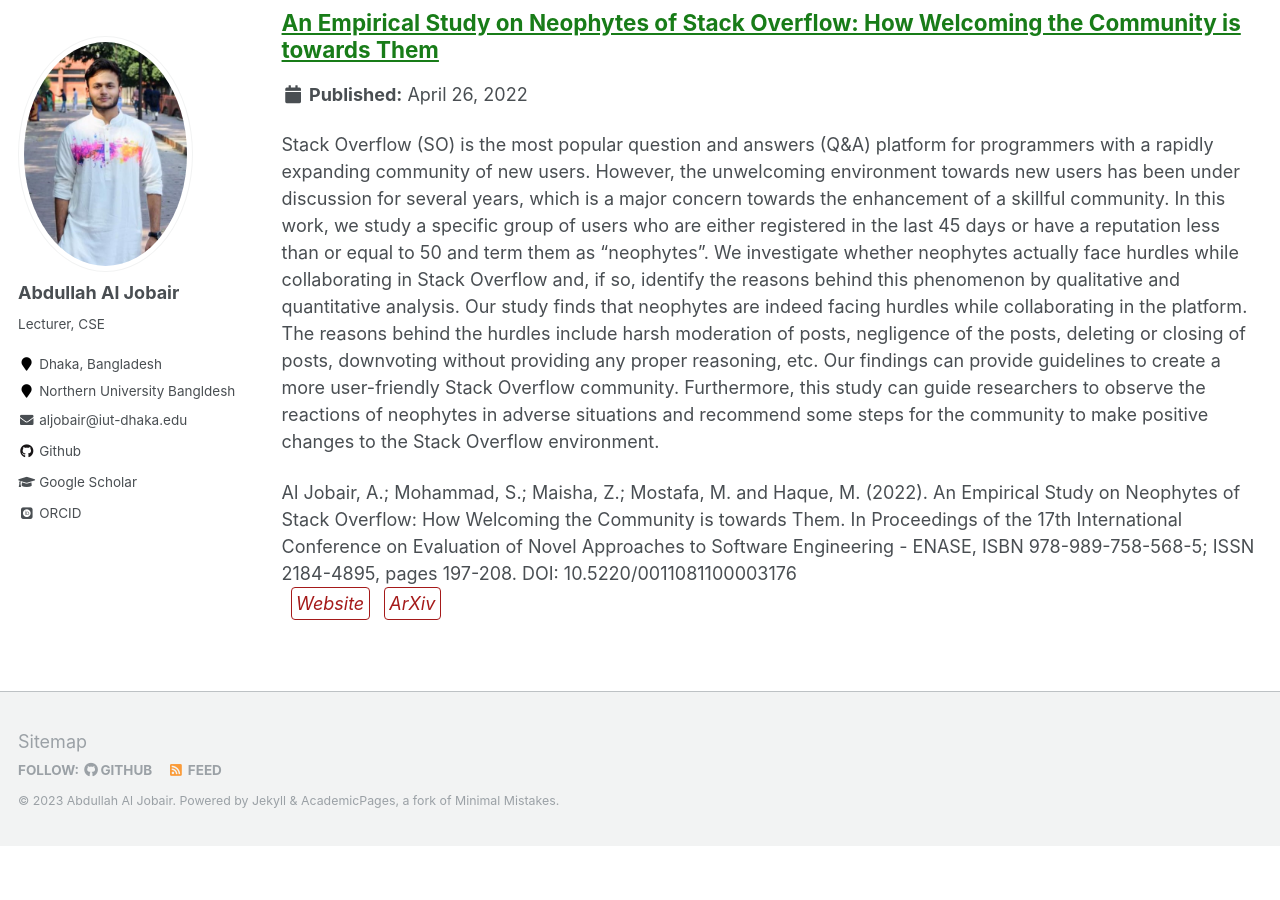
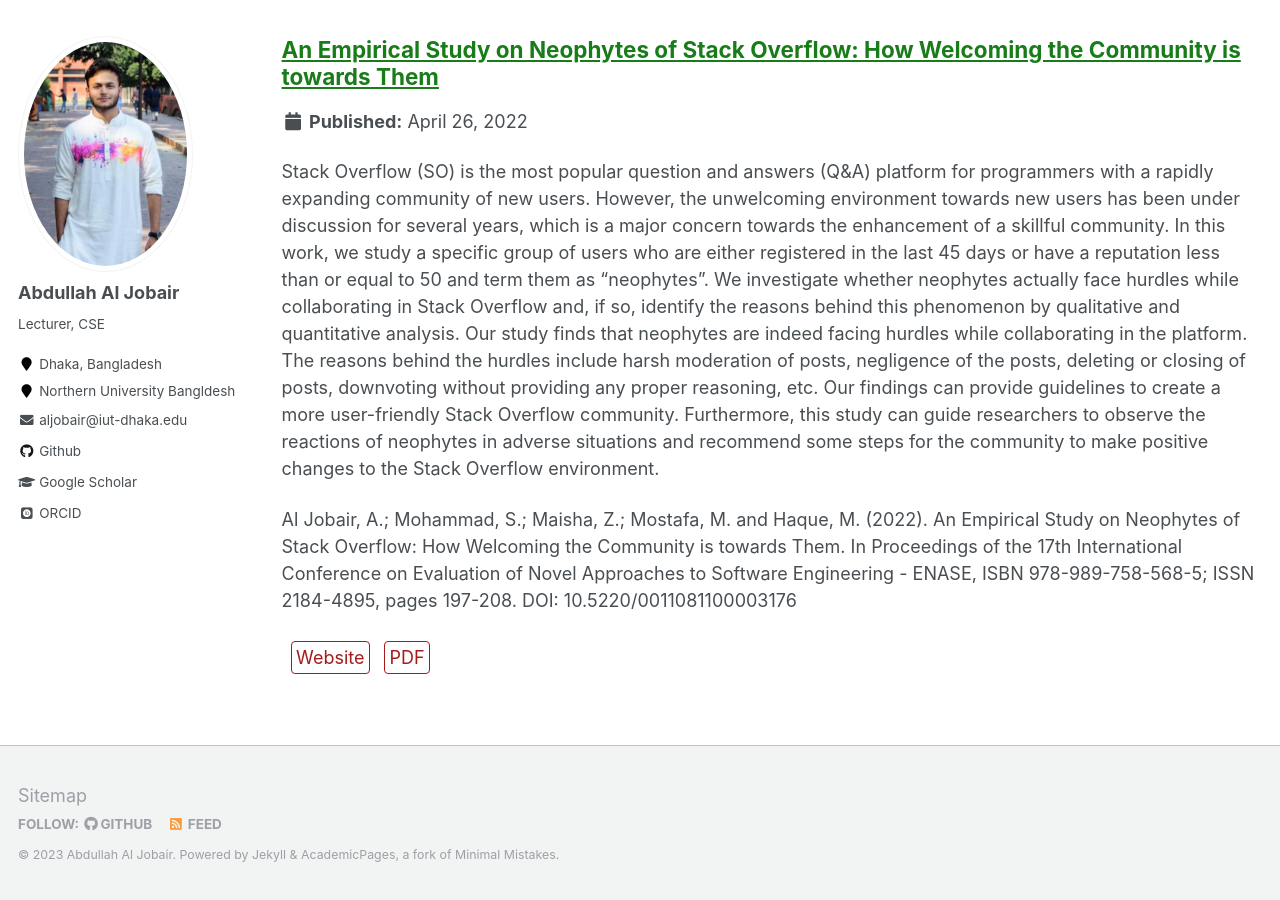
Before and after one commit to Abdullah-Al-Jubair/abdullah-al-jubair.github.io, a Jekyll site: the page built from _pages/research.md, in a window 1280 px wide and 900 px high, scrolled down 751 px. Built offline with Jekyll 4.4.1, drawn with Linux system fonts in a browser that asks for light colours; some web fonts are replaced; before the commit the page ends 1597 px from its top, so only the background shows below that.

Commit message:
At last may be

```diff
--- a/_includes/archive-single.html
+++ b/_includes/archive-single.html
@@ -61,19 +61,21 @@
     {{ post.citation }}
   {% endif %}
   <br>
+  <br>
   {% if post.paperurl %}
-    <a href="{{ post.paperurl }}"><i class = "btn--research">Website</i></a>
+    <a href="{{ post.paperurl }}" class = "btn--research">Website</a>
   {% endif %}
   {% if post.arxiv %}
-    <a href="{{ post.link }}"><i class = "btn--research">ArXiv</i></a>
+    <a href="{{ post.link }}" class = "btn--research">PDF</a>
   {% endif %}
   {% if post.code %}
-    <a href="{{ post.code }}"><i class="fas fa-fw fa-code zoom" aria-hidden="true"></i></a>
+    <a href="{{ post.code }}" class="fas fa-fw fa-code zoom" aria-hidden="true"></a>
   {% endif %}
   {% if post.github %}
-    <a href="{{ post.github }}"><i class = "btn--research">Code</i></a>
+    <a href="{{ post.github }}" class = "btn--research">Code</a>
   {% endif %}
   </p>
 
+
   </article>
 </div>
```
